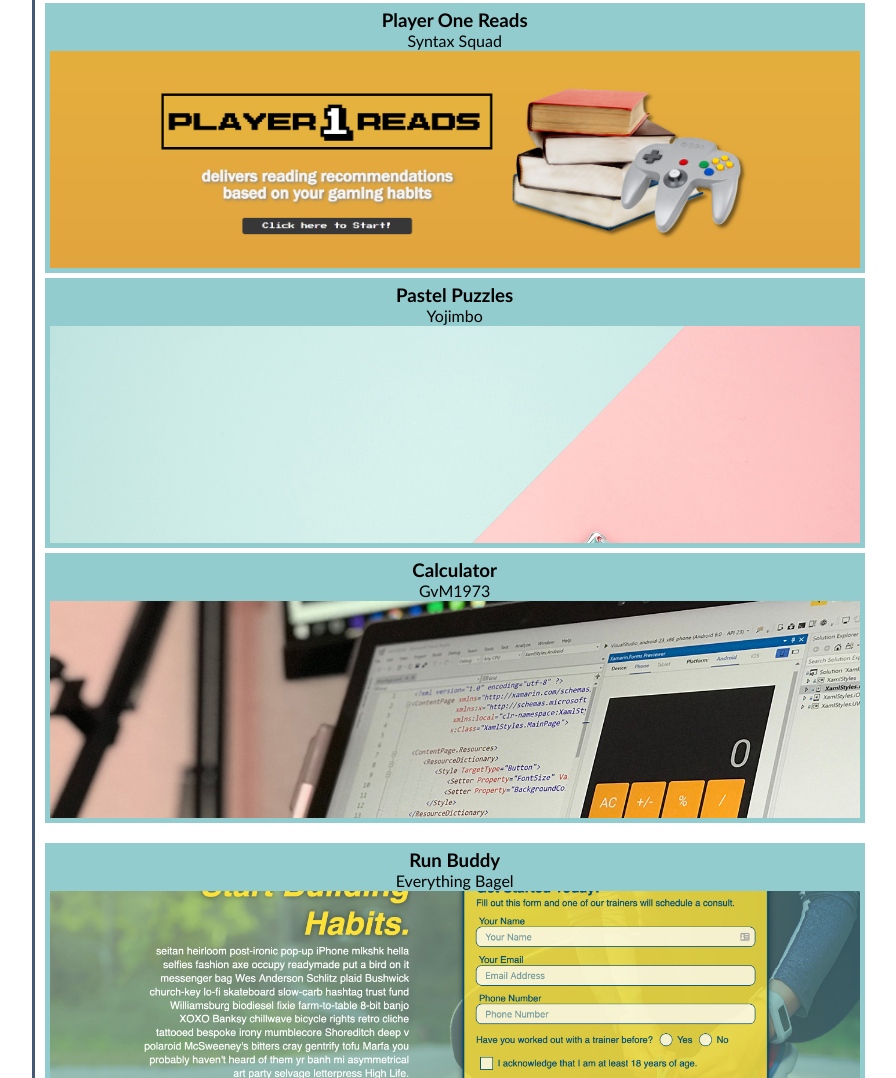
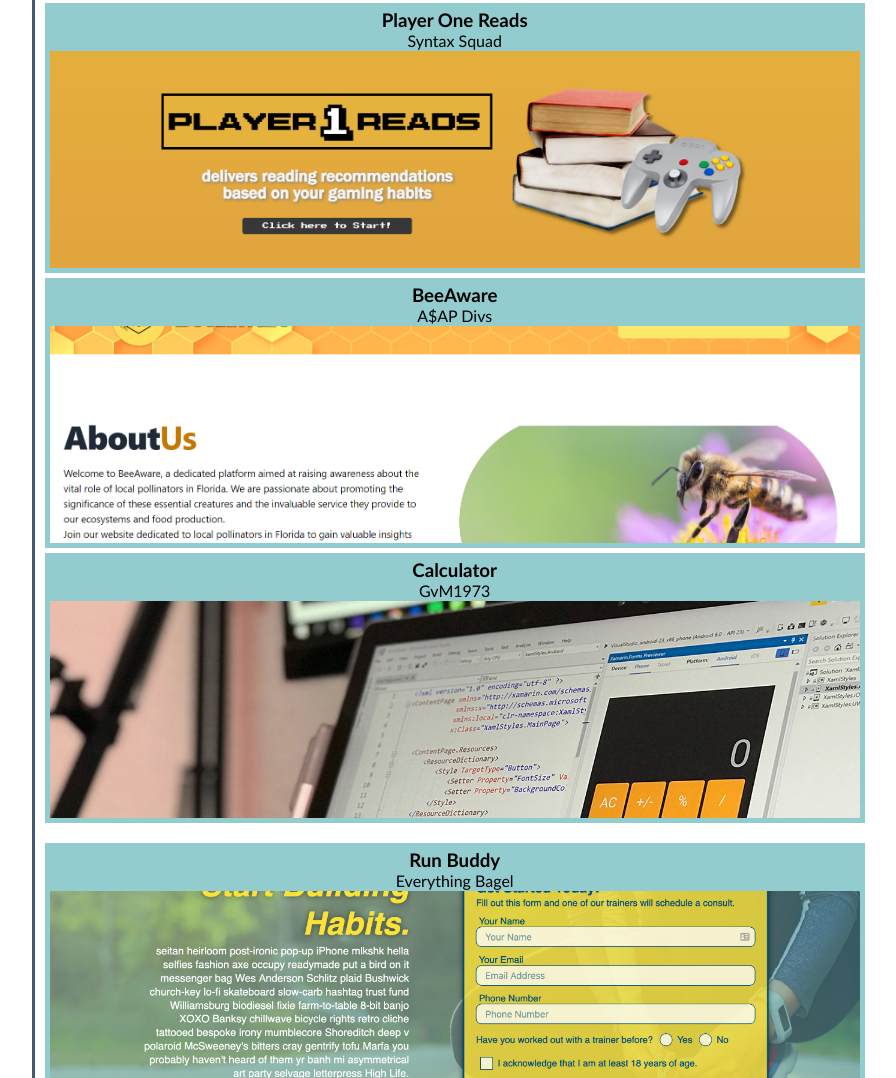
Before and after one commit to adamabulkheir/portfolio, a plain HTML site: page index.html in a window 1280 px wide. Shown: the part 1126-2204 px from the top of the page, without its empty margins (159-1055 px from the left). Drawn offline with Linux system fonts and the light colour scheme.

Commit message:
removed placeholders

```diff
--- a/Assets/style.css
+++ b/Assets/style.css
@@ -249,7 +249,7 @@ aside {
     height: 270px;
     width: 820px;
     background-size: 835px;
-    background-image: url(./images/02-portfolio-3.jpg);
+    background-image: url(./images/beescreenshot.png);
     margin-bottom: 5px;
 }
 
--- a/index.html
+++ b/index.html
@@ -92,8 +92,8 @@
                             <figure>
                                 <div class="img-3-container img-3 img-border">
                                     <div class="img-label">
-                                        <h1>Pastel Puzzles</h1>
-                                        <p>Yojimbo</p>
+                                        <h1>BeeAware</h1>
+                                        <p>A$AP Divs</p>
                                     </div>
                                 </div>
                             </figure>
```
Also changed, not shown: Assets/images/beescreenshot.png (added), Assets/images/mock3.png (added).
